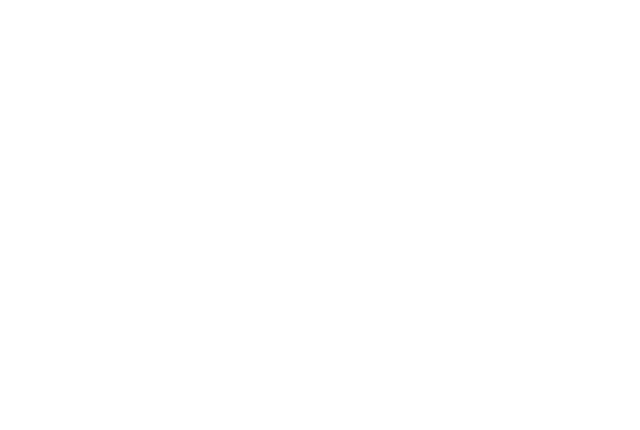
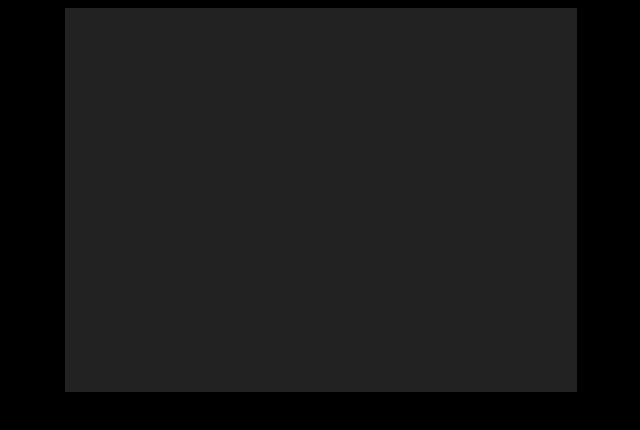
Before and after one commit to JacinthThomas/Practice-1, a plain HTML site: page parallax.html in a window 1280 px wide. Shown: the whole page, without its empty margins (319-959 px from the left). Drawn offline with Linux system fonts and the light colour scheme.

Commit message:
added style tag

```diff
--- a/parallax.html
+++ b/parallax.html
@@ -4,6 +4,10 @@
     <meta charset="UTF-8">
     <meta name="viewport" content="width=device-width, initial-scale=1.0">
     <title>Parallax Scrolling Demo</title>
+    <style>
+        body { background-color: #000000; }
+        canvas { background-color: #222222; }
+      </style>
 </head>
 <body>
     <div align="center">
```
